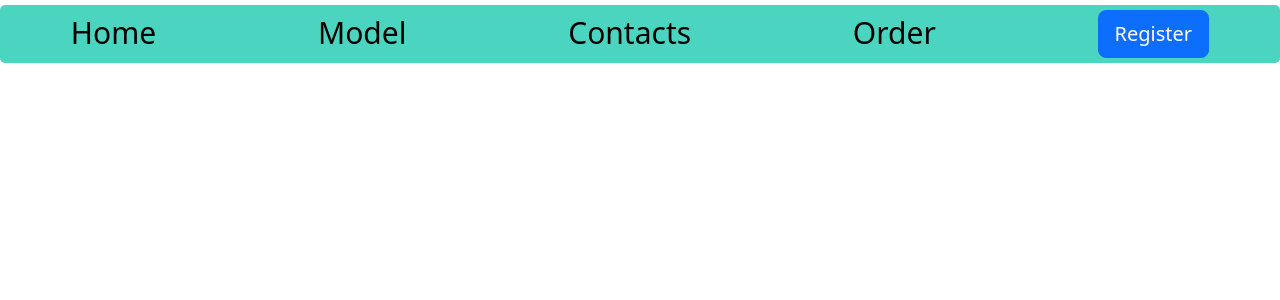
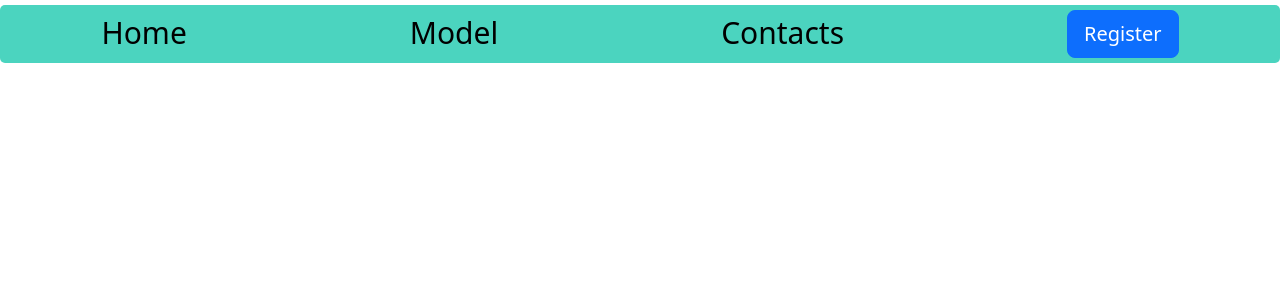
Before and after one commit to PVO-fullstack/my-renfa, a Next.js app: page /navbar in a window 1280 px wide. Shown: the top 300 px of the page. Built offline with nearby package versions, Linux system fonts and the light colour scheme.

Commit message:
add userMenu

```diff
--- /dev/null
+++ b/src/component/UserMenu.jsx
@@ -0,0 +1,33 @@
+import React from "react";
+import NavLink from "next/link";
+import { Button } from "react-bootstrap";
+import css from "./UserMenu.module.scss";
+
+export const UserMenu = ({ name, logout, show }) => {
+  return (
+    <div className={css.menu}>
+      {name ? <p className={css.user_name}>Вітаю Вас, {name}</p> : ""}
+      {name ? (
+        <Button variant="primary" size="lg" onClick={logout}>
+          Logout
+        </Button>
+      ) : (
+        <Button variant="primary" size="lg" onClick={show}>
+          Register
+        </Button>
+      )}
+      {name ? (
+        <NavLink className={css.link} href="/order">
+          <img
+            className={css.cart}
+            src="cart.png"
+            width={30}
+            // title="smart cart icons"
+          />
+        </NavLink>
+      ) : (
+        ""
+      )}
+    </div>
+  );
+};
--- /dev/null
+++ b/src/component/UserMenu.module.scss
@@ -0,0 +1,25 @@
+.menu {
+        display: flex;
+            align-items: center;
+            gap: 10px;
+}
+
+.link {
+    color: black;
+    text-decoration: none;
+    font-size: 30px;
+
+    &.active {
+        color: orange;
+        text-decoration: none;
+    }
+}
+
+.user_name {
+    margin: 0;
+    font-size: large;
+}
+
+.cart {
+    display: block;
+}
--- a/src/pages/navbar.jsx
+++ b/src/pages/navbar.jsx
@@ -1,10 +1,10 @@
 import NavLink from "next/link";
 import css from "./navbar.module.scss";
-import { Button } from "react-bootstrap";
 import { useState } from "react";
 import { AuthModal } from "@/component/AuthModal";
 import Navbar from "react-bootstrap/Navbar";
 import { logout } from "@/authService/auth";
+import { UserMenu } from "@/component/UserMenu";
 
 export default function Navbars() {
   const [show, setShow] = useState(false);
@@ -46,19 +46,7 @@ export default function Navbars() {
       <NavLink className={css.link} href="/contacts">
         Contacts
       </NavLink>
-      <NavLink className={css.link} href="/order">
-        Order
-      </NavLink>
-      {name ? <p className={css.user_name}>Вітаю Вас: {name}</p> : ""}
-      {name ? (
-        <Button variant="primary" size="lg" onClick={handleLogout}>
-          Logout
-        </Button>
-      ) : (
-        <Button variant="primary" size="lg" onClick={handleShow}>
-          Register
-        </Button>
-      )}
+      <UserMenu name={name} logout={handleLogout} show={handleShow} />
       <AuthModal show={show} handleClose={handleClose} />
     </div>
   );
```
Also changed, not shown: public/cart.png (added).
